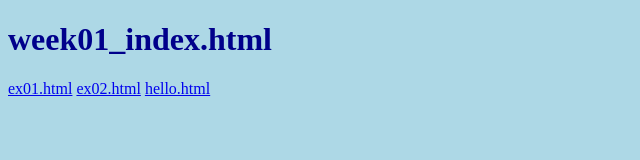
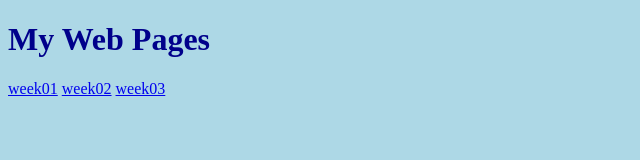
Before and after one commit to sjkim124/gitpage2019, a plain HTML site: page index.html in a window 1280 px wide. Shown: the whole page, without its empty margins (0-640 px from the left). Drawn offline with Linux system fonts and the light colour scheme.

Commit message:
index.html수정

```diff
--- a/index.html
+++ b/index.html
@@ -7,11 +7,11 @@
 		</style>
 	</head>
 	<body>
-		<header> <h1>week01_index.html</h1></header>
+		<header> <h1>My Web Pages</h1></header>
 		<nav>
-			<a href="ex01.html">ex01.html</a>
-			<a href="ex02.html">ex02.html</a>
-			<a href="hello.html">hello.html</a>
+			<a href="week01/week01_index.html">week01</a>
+			<a href="week01/week02_index.html">week02</a>
+			<a href="week01/week03_index.html">week03</a>
 		</nav>
 	</body>
 </html>
```
Also changed, not shown: week01/week01_index.html (added, +17 -0 lines).
